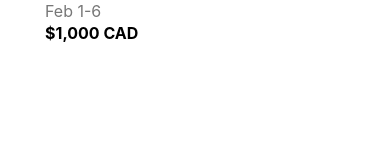
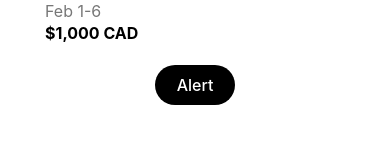
Before and after one commit to feolive/myCloneApp, a React Native app: screen / in a window 390 px wide. Shown: the part 650-794 px from the top of the page. Built offline with nearby package versions, Linux system fonts and the light colour scheme.

Commit message:
add a footer button

```diff
--- a/App.tsx
+++ b/App.tsx
@@ -133,7 +133,9 @@ export default function App() {
       </View>
 
       <View style={styles.footer}>
-
+        <TouchableOpacity style={styles.alert_btn} onPress={() => alert("Alert Button Pressed")}>
+          <Text style={{ fontSize: 16, fontWeight: 500, color: "#fff" }}>Alert</Text>
+        </TouchableOpacity>
       </View>
     </View>
   );
```
Also changed, not shown: 1 other file (tests, documents, lock files or other folders).
